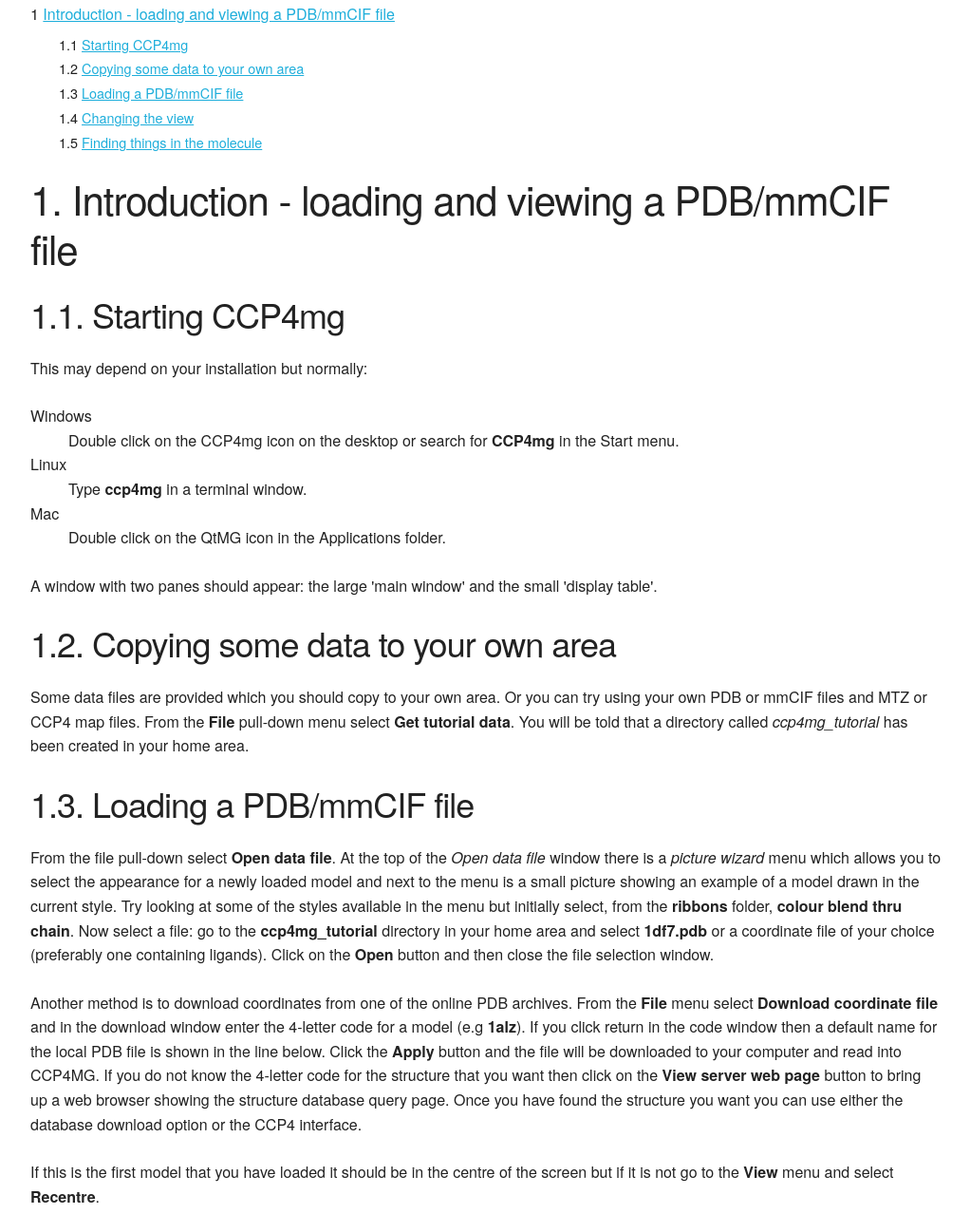
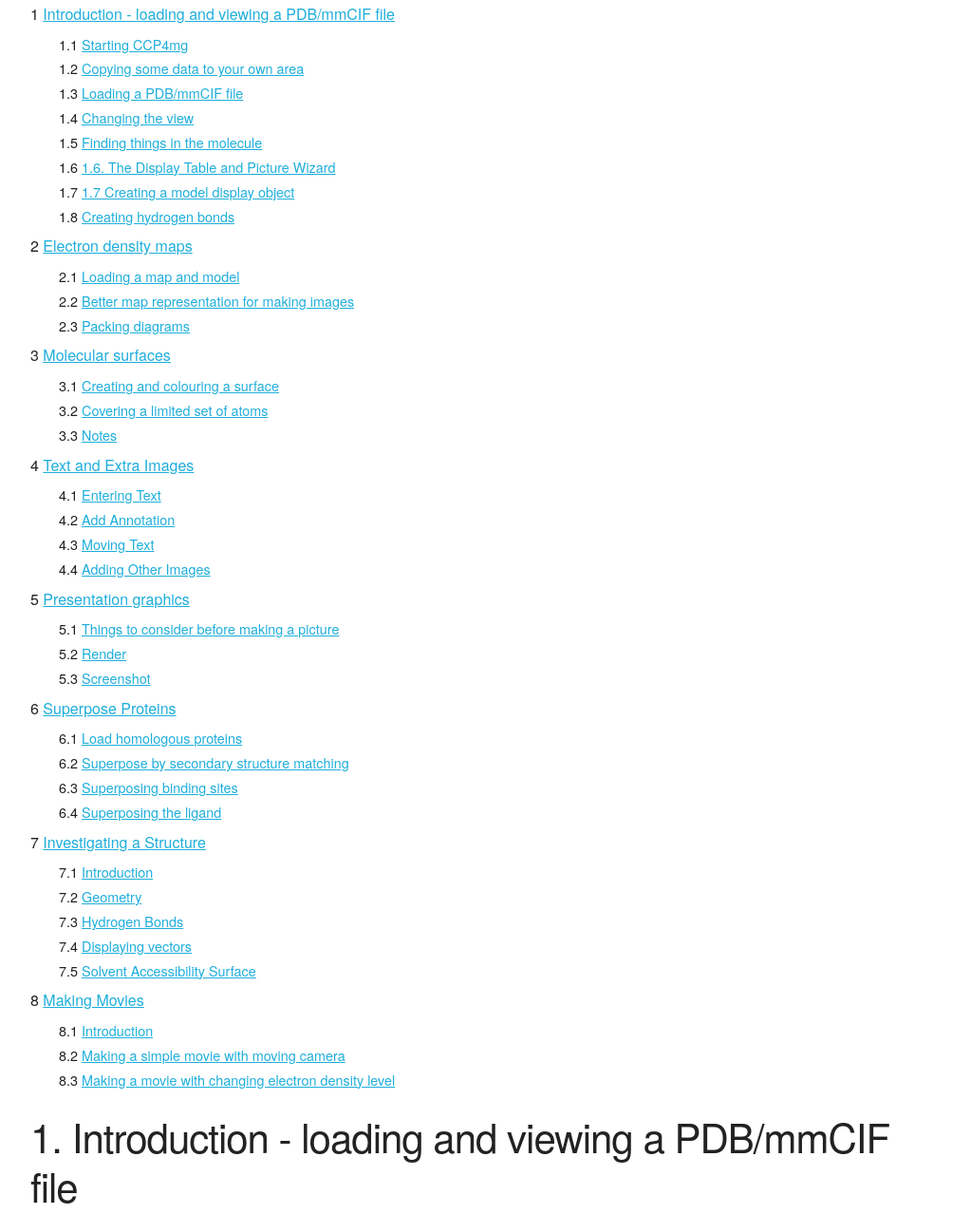
Before and after one commit to paulsbond/ccp4mg-tutorial, a plain HTML site: page index.html in a window 1280 px wide. Shown: the part 124-1402 px from the top of the page at 95% size, without its empty margins (128-1150 px from the left). Drawn offline with Linux system fonts and the light colour scheme.

Commit message:
Internal links

```diff
--- a/index.html
+++ b/index.html
@@ -19,6 +19,62 @@
         <li><a href="#1.3">Loading a PDB/mmCIF file</a></li>
         <li><a href="#1.4">Changing the view</a></li>
         <li><a href="#1.5">Finding things in the molecule</a></li>
+        <li><a href="#1.6">1.6. The Display Table and Picture Wizard</a></li>
+        <li><a href="#1.6">1.7 Creating a model display object</a></li>
+        <li><a href="#1.6">Creating hydrogen bonds</a></li>
+      </ol>
+    </li>
+    <li><a href="#2">Electron density maps</a>
+      <ol>
+        <li><a href="#2.1">Loading a map and model</a></li>
+        <li><a href="#2.2">Better map representation for making images</a></li>
+        <li><a href="#2.3">Packing diagrams</a></li>
+      </ol>
+    </li>
+    <li><a href="#3">Molecular surfaces</a>
+      <ol>
+        <li><a href="#3.1">Creating and colouring a surface</a></li>
+        <li><a href="#3.2">Covering a limited set of atoms</a></li>
+        <li><a href="#3.3">Notes</a></li>
+      </ol>
+    </li>
+    <li><a href="#4">Text and Extra Images</a>
+      <ol>
+        <li><a href="#4.1">Entering Text</a></li>
+        <li><a href="#4.2">Add Annotation</a></li>
+        <li><a href="#4.3">Moving Text</a></li>
+        <li><a href="#4.4">Adding Other Images</a></li>
+      </ol>
+    </li>
+    <li><a href="#5">Presentation graphics</a>
+      <ol>
+        <li><a href="#5.1">Things to consider before making a picture</a></li>
+        <li><a href="#5.2">Render</a></li>
+        <li><a href="#5.3">Screenshot</a></li>
+      </ol>
+    </li>
+    <li><a href="#6">Superpose Proteins</a>
+      <ol>
+        <li><a href="#6.1">Load homologous proteins</a></li>
+        <li><a href="#6.2">Superpose by secondary structure matching</a></li>
+        <li><a href="#6.3">Superposing binding sites</a></li>
+        <li><a href="#6.4">Superposing the ligand</a></li>
+      </ol>
+    </li>
+    <li><a href="#7">Investigating a Structure</a>
+      <ol>
+        <li><a href="#7.1">Introduction</a></li>
+        <li><a href="#7.2">Geometry</a></li>
+        <li><a href="#7.3">Hydrogen Bonds</a></li>
+        <li><a href="#7.4">Displaying vectors</a></li>
+        <li><a href="#7.5">Solvent Accessibility Surface</a></li>
+      </ol>
+    </li>
+    <li><a href="#8">Making Movies</a>
+      <ol>
+        <li><a href="#8.1">Introduction</a></li>
+        <li><a href="#8.2">Making a simple movie with moving camera</a></li>
+        <li><a href="#8.3">Making a movie with changing electron density level</a></li>
       </ol>
     </li>
   </ol>
@@ -176,7 +232,7 @@
     the window or hitting the <i>Esc</i> button.
   </p>
 
-  <h3>1.6. The Display Table and Picture Wizard</h3>
+  <h3 id="1.6">1.6. The Display Table and Picture Wizard</h3>
   <p>
     The display table lists all of the loaded data objects
     (for example each loaded PDB, mmCIF, MTZ or map file becomes one data object).
@@ -201,7 +257,7 @@
     will make intelligent atom selections automatically.
   </p>
 
-  <h3>1.7 Creating a model display object</h3>
+  <h3 id="1.7">1.7. Creating a model display object</h3>
   <p>
     <img class="icon" src="img/display_table_MolDisp.jpg" alt="">
     It is possible to edit the the scenes created by the Picture
@@ -283,7 +339,7 @@
     tab.
   </p>
 
-  <h3>Creating hydrogen bonds</h3>
+  <h3 id="1.8">1.8. Creating hydrogen bonds</h3>
   <p>
     <img class="icon" src="img/display_table_HBonds.jpg" alt="">
     The current display objects are (probably) all
@@ -311,9 +367,9 @@
     try the options in the new window.
   </p>
 
-  <h2>Electron density maps</h2>
+  <h2 id="2">2. Electron density maps</h2>
 
-  <h3>Loading a map and model</h3>
+  <h3 id="2.1">2.1. Loading a map and model</h3>
   <p>
     Load the coordinate file <i>toxd.pdb</i> with the picture wizard
     style set to <b>Bonds : all atoms</b>. Then load
@@ -345,7 +401,7 @@
     menu).
   </p>
 
-  <h3>Better map representation for making images</h3>
+  <h3 id="2.2">2.2. Better map representation for making images</h3>
   <p>The map display style can be changed by clicking the display object icon
     <img class="icon" src="img/MapDisp.gif" alt="">, selecting <b>Surface style..</b>
     and then selecting an alternative to the conventional default chicken-wire style.
@@ -379,7 +435,7 @@
   </p>
   <img src="img/tutorial_map_clipped.jpg" alt="">
 
-  <h3>Packing diagrams</h3>
+  <h3 id="2.3">2.3. Packing diagrams</h3>
   <p>
     To show the packing of the molecule in the crystal
     first hide the map by unchecking <b>Visible</b> from the map
@@ -397,9 +453,9 @@
   </p>
   <img src="img/tutorial_map_unit_cell.jpg" alt=""><br>
 
-  <h2>Molecular surfaces</h2>
+  <h2 id="3">3. Molecular surfaces</h2>
 
-  <h3>Creating and colouring a surface</h3>
+  <h3 id="3.1">3.1. Creating and colouring a surface</h3>
   <p>
     Load a small protein such as <i>1df7</i> (small so calculations are quick).
     There are two ways to create a surface:
@@ -432,7 +488,7 @@
     by electrostatic potential (try it).
   </p>
 
-  <h3>Covering a limited set of atoms</h3>
+  <h3 id="3.2">3.2. Covering a limited set of atoms</h3>
   <p>
     For example to create a transparent surface
     over just the binding site for the MTX ligand
@@ -477,7 +533,7 @@
     on-screen quality.
   </p>
 
-  <h3>Notes</h3>
+  <h3 id="3.3">3.3. Notes</h3>
   <p>
     The calculation parameters and colour scheme for electrostatic potential can be set
     in <b>Surfaces</b> folder of the <b>Preferences</b> window (find this
@@ -487,9 +543,9 @@
     </a>
   </p>
 
-  <h2>Text and Extra Images</h2>
+  <h2 id="4">4. Text and Extra Images</h2>
 
-  <h3>Entering Text</h3>
+  <h3 id="4.1">4.1. Entering Text</h3>
   <p>There are currently two types of text ..</p>
   <ul>
     <li>
@@ -520,7 +576,7 @@
     this should change the view to centre on the text.
   </p>
 
-  <h3>Add Annotation</h3>
+  <h3 id="4.2">4.2. Add Annotation</h3>
   <p>
     Probably the easiest way to add annotation to click on an atom
     with the right mouse button and select the <b>Add annotation</b>
@@ -538,14 +594,14 @@
     required position as described below.
   </p>
 
-  <h3>Moving Text</h3>
+  <h3 id="4.3">4.3. Moving Text</h3>
   <p>
     From the icon menu try selecting <b>Move object</b>.
     A red cross appears by the icon to indicate that this is the active moving object.
     To move the text hold down the <i>x</i> key and the middle mouse button and
     drag the text.
 
-  <h3>Adding Other Images</h3>
+  <h3 id="4.4">4.4. Adding Other Images</h3>
   <p>
     CCP4mg can load and display images in a variety of format including
     PNG,GIF and JPG and also SVG. The image can be scaled and moved around
@@ -568,9 +624,9 @@
     display.
   </p>
 
-  <h2>Presentation graphics</h2>
+  <h2 id="5">5. Presentation graphics</h2>
 
-  <h3>Things to consider before making a picture</h3>
+  <h3 id="5.1">5.1. Things to consider before making a picture</h3>
   <p>Once you have set up the picture on the screen things you might want to check:</p>
   <p>
     The appearance of ribbons, cylinders etc.
@@ -637,7 +693,7 @@
     <b>Occlusion</b> is a method of darkening more buried parts of structure.
   </p>
 
-  <h3>Render</h3>
+  <h3 id="5.2">5.2. Render</h3>
   <p>
     Set up any picture - if you have nothing already try loading <i>rnase.pdb</i>
     and choose one of the ribbons styles
@@ -696,7 +752,7 @@
     </li>
   </ul>
 
-  <h3>Screenshot</h3>
+  <h3 id="5.3">5.3. Screenshot</h3>
   <p>
     CCP4mg can now produce really nice pictures just by taking simple screenshots
     (<b>File/Screenshot</b>) which in many cases are comparable
@@ -733,9 +789,9 @@
     "Render" is available on all systems.
   </p>
 
-  <h2>Superpose Proteins</h2>
+  <h2 id="6">6. Superpose Proteins</h2>
 
-  <h3>Load homologous proteins</h3>
+  <h3 id="6.1">6.1. Load homologous proteins</h3>
   <p>
     Select two homologous proteins such as <i>1df7</i> and <i>4dfr</i>
     (hint to remove existing models: from the <b>Edit</b> menu select
@@ -751,7 +807,7 @@
     <i>visible</i> models and by default any existing display objects are deleted.)
   </p>
 
-  <h3>Superpose by secondary structure matching</h3>
+  <h3 id="6.2">6.2. Superpose by secondary structure matching</h3>
   <p>
     From the <b>Applications</b> pull-down menu select <b>Superpose</b>.
   </p>
@@ -774,7 +830,7 @@
     <b>Show match</b> column.
   </p>
 
-  <h3>Superposing binding sites</h3>
+  <h3 id="6.3">6.3. Superposing binding sites</h3>
   <p>
     The SSM method gives a good global superposition
     but sometimes localised regions can be better superposed by matching
@@ -807,7 +863,7 @@
     movement to optimise the superposition of the binding site.
   </p>
 
-  <h3>Superposing the ligand</h3>
+  <h3 id="6.4">6.4. Superposing the ligand</h3>
   <p>
     This part of the tutorial introduces the tools for
     manually defined matches and uses these tools to superpose equivalent
@@ -859,9 +915,9 @@
     are shown greyed-out in the match list.
   </p>
 
-  <h2>Investigating a Structure</h2>
+  <h2 id="7">7. Investigating a Structure</h2>
 
-  <h3>Introduction</h3>
+  <h3 id="7.1">7.1. Introduction</h3>
   <p>
     Load any molecule of interest to you or use any one from the tutorial.
     It is easiest to work if the <i>Display style</i> is
@@ -873,7 +929,7 @@
     </a>.
   </p>
 
-  <h3>Geometry</h3>
+  <h3 id="7.2">7.2. Geometry</h3>
   <p>
     This section introduces some basic tools for interrogating the structure.
     From the <b>Application</b> menu select <b>Geometry</b>.
@@ -890,7 +946,7 @@
   </p>
   <p>The <b>Clear</b> button will clear the list and the displayed lengths.</p>
 
-  <h3>Hydrogen Bonds</h3>
+  <h3 id="7.3">7.3. Hydrogen Bonds</h3>
   <p>
     <img class="icon" src="img/display_table_MolData.jpg" alt="">
     To display the
@@ -941,7 +997,7 @@
     bonds as vectors.
   </p>
 
-  <h3>Displaying vectors</h3>
+  <h3 id="7.4">7.4. Displaying vectors</h3>
   <p>
     <img class="icon" src="img/HBonds.gif" alt="">
     Generate a vector file by clicking on the Hbond display object icon
@@ -995,7 +1051,7 @@
       Vector documentation</a>).
   </p>
 
-  <h3>Solvent Accessibility Surface</h3>
+  <h3 id="7.5">7.5. Solvent Accessibility Surface</h3>
   <p>
     The solvent accessible surface area is the surface
     area that is accessible to a 'water molecule'. In calculations the
@@ -1042,9 +1098,9 @@
     from the <i>Colour scheme</i> menu select <b>Atom property</b>
     and then <b>Atom solvent access</b>.</p>
 
-  <h2>Making Movies</h2>
+  <h2 id="8">8. Making Movies</h2>
 
-  <h3>Introduction</h3>
+  <h3 id="8.1">8.1. Introduction</h3>
   <p>
     CCP4mg can create movies in animated GIF or MPEG format or the
     screenshots written out by CCP4mg can be input to some other movie
@@ -1080,7 +1136,7 @@
     resolution and the maximum image size may be 600 by 600 pixels.
   </p>
 
-  <h3>Making a simple movie with moving camera</h3>
+  <h3 id="8.2">8.2. Making a simple movie with moving camera</h3>
   <p>
     From the <b>Applications</b> menu choose <b>Movie editor</b> and <b>New movie</b>
     and enter a name for the movie.
@@ -1173,7 +1229,7 @@
     display the ligand binding site in more detail and try rocking the view.
   </p>
 
-  <h3>Making a movie with changing electron density level</h3>
+  <h3 id="8.3">8.3. Making a movie with changing electron density level</h3>
   <p>
     See the movie
     <a href="https://www.ccp4.ac.uk/MG/ccp4mg_help/images/changing_ed_movie.gif">
```
